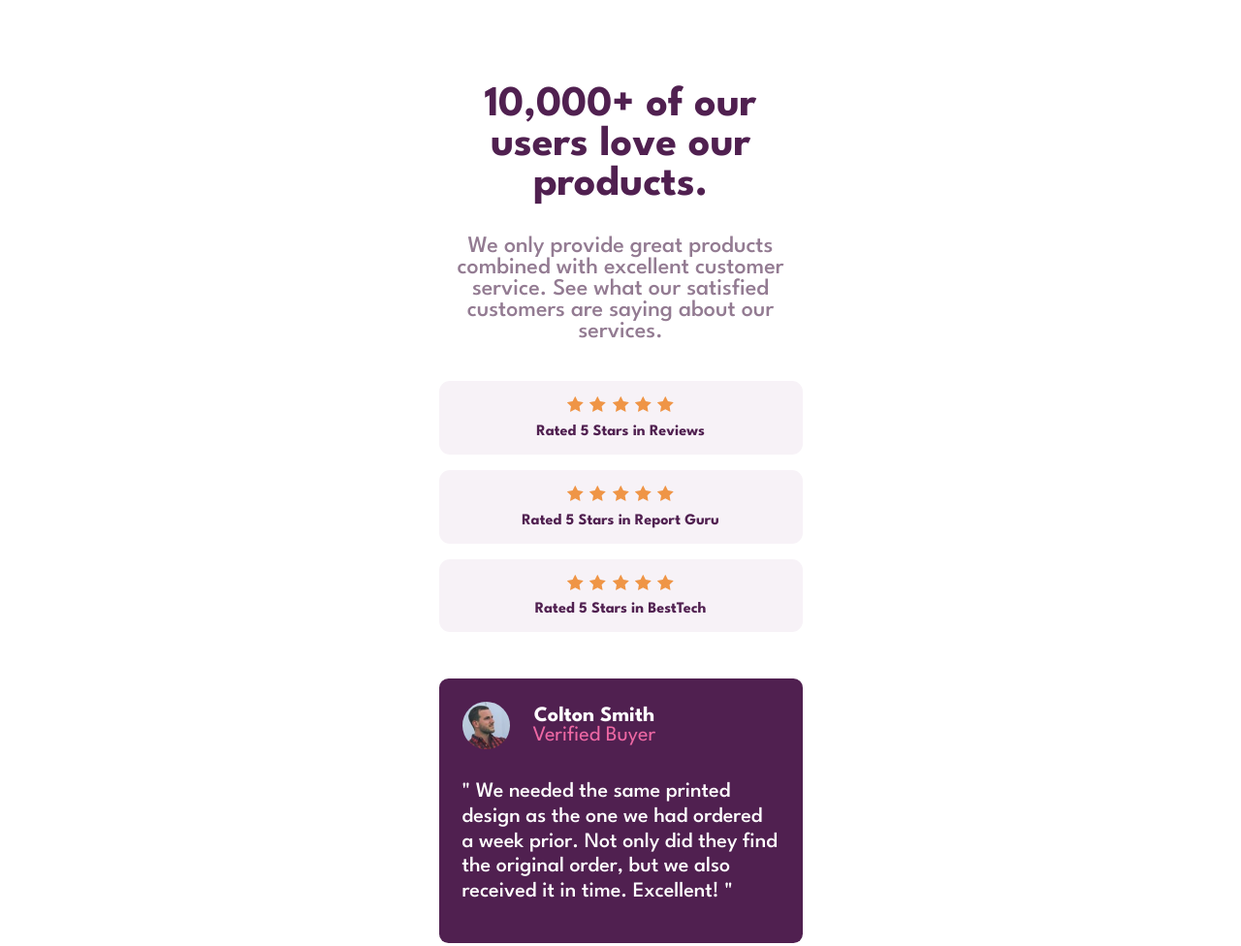
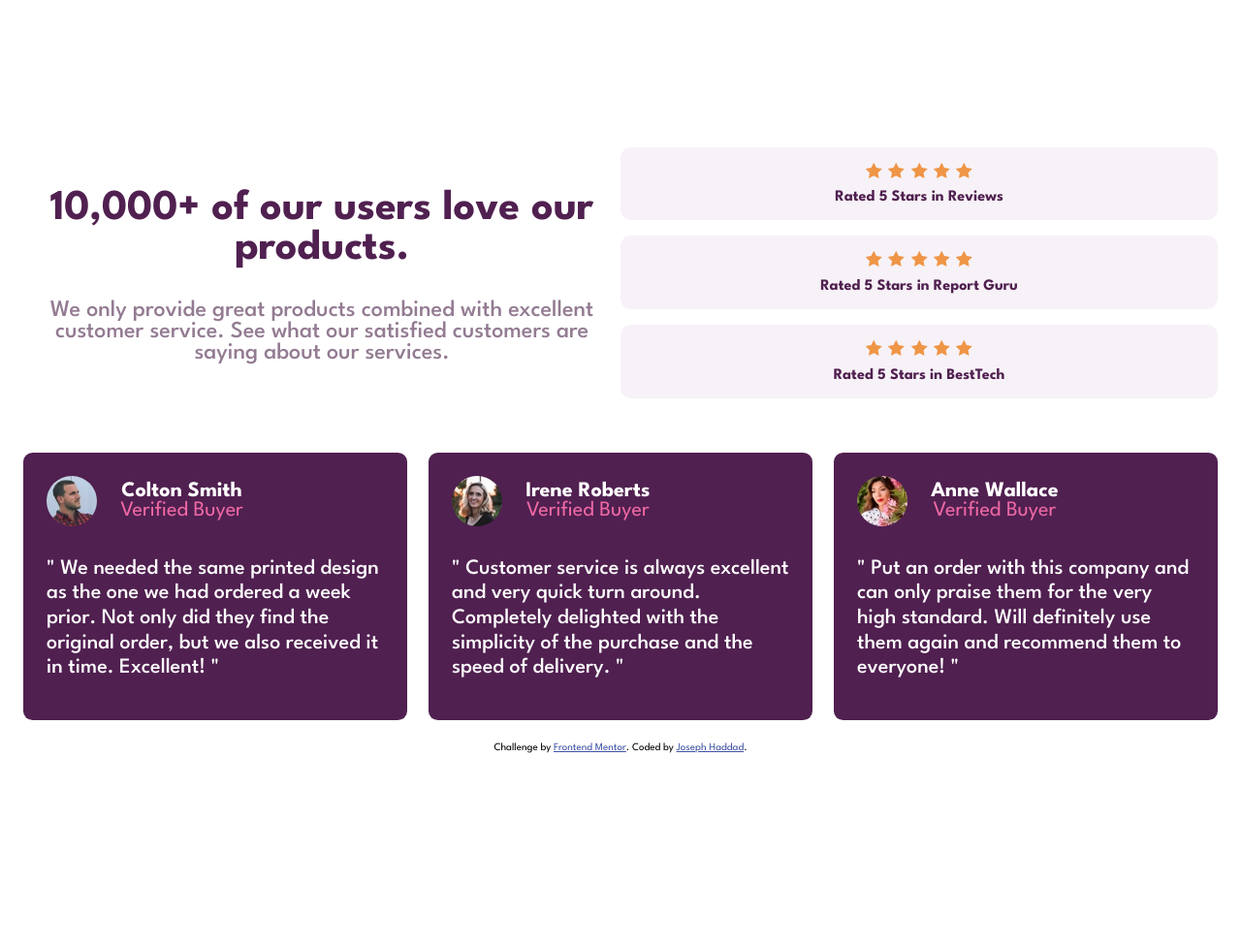
Before and after one commit to joehaddad1000/Social-proof-section, a plain HTML site: page index.html in a window 1280 px wide. Shown: the top 976 px of the page at 97% size. After the commit the page ends 928 px from the top, so only its background shows below. Drawn offline with Linux system fonts and the light colour scheme.

Commit message:
building desktop 🖥️

```diff
--- a/index.html
+++ b/index.html
@@ -19,10 +19,14 @@
 
 <body>
   <main>
+    <div class="container">
+      <div class="top-left">
         <h1> 10,000+ of our users love our products.
         </h1>
         <p> We only provide great products combined with excellent customer service. See what our satisfied customers are saying about our services.
         </p>
+      </div>
+      <div class="top-right">
         <div class="container-stars">
           <section>
             <div class="stars">
@@ -54,11 +58,13 @@
             </div>
             <h2>Rated 5 Stars in BestTech</h2>
           </section>
+
+        </div>
       </div>
 
       <!--Quotes-->
       <div class="container-quotes">
-      <section>
+        <section class="s1">
           <div class="name">
             <img src="/images/image-colton.jpg" alt="Colton Smith" />
             <div class="txt">
@@ -71,7 +77,7 @@
           </blockquote>
         </section>
 
-      <section>
+        <section class="s2">
           <div class="name">
             <img src="/images/image-irene.jpg" alt="Irene Roberts" />
             <div class="txt">
@@ -84,7 +90,7 @@
           </blockquote>
         </section>
 
-      <section>
+        <section class="s3">
           <div class="name">
             <img src="/images/image-anne.jpg" alt="Anne Wallace" />
             <div class="txt">
@@ -96,9 +102,8 @@
             " Put an order with this company and can only praise them for the very high standard. Will definitely use them again and recommend them to everyone! "
           </blockquote>
         </section>
-
       </div>
-
+    </div>
   </main>
 
 
--- a/style.css
+++ b/style.css
@@ -143,10 +143,64 @@ main p {
 
 /* FOOTER */
 .attribution {
-  font-size: 11px;
+  font-size: 0.6875rem;
   text-align: center;
 }
 
 .attribution a {
   color: hsl(228, 45%, 44%);
 }
+
+
+@media all and (min-width: 48.75rem) {
+  body {
+    height: auto;
+  }
+  main {
+    max-width: 90rem;
+  }
+  .container {
+    display: grid;
+    grid-template-columns: 1fr 1fr;
+    grid-template-rows: 1fr 1fr;
+    gap: 0;
+    grid-auto-flow: row;
+    justify-content: center;
+    align-items: center;
+    grid-template-areas:
+      "top-left top-right"
+      "cards cards";
+  }
+
+  .top-left {
+    grid-area: top-left;
+  }
+
+  .top-right {
+    grid-area: top-right;
+  }
+
+  .container-quotes {
+    display: grid;
+    grid-template-columns: 1fr 1fr 1fr;
+    grid-template-rows: 1fr;
+    gap: 0 1.375rem;
+    grid-auto-flow: row;
+    grid-template-areas:
+      "s1 s2 s3";
+    grid-area: cards;
+  }
+
+  .s1 {
+    grid-area: s1;
+  }
+
+  .s2 {
+    grid-area: s2;
+  }
+
+  .s3 {
+    grid-area: s3;
+  }
+
+}
```
Lines whose indentation alone changed are shown as unchanged.
